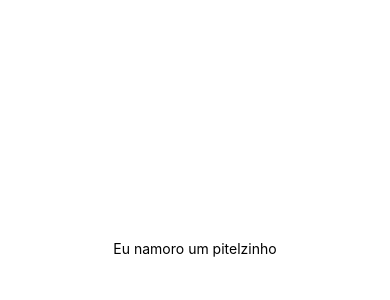
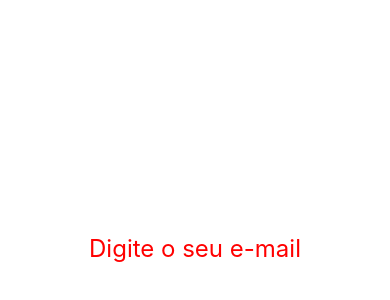
Before and after one commit to iwprogramacao/turmas-rocketseat, a React Native app: screen / in a window 390 px wide. Shown: the part 174-474 px from the top of the page. Built offline with nearby package versions, Linux system fonts and the light colour scheme.

Commit message:
Path Mapping

```diff
--- a/babel.config.js
+++ b/babel.config.js
@@ -2,5 +2,21 @@ module.exports = function(api) {
   api.cache(true);
   return {
     presets: ['babel-preset-expo'],
+    plugins: [
+      [
+        'module-resolver',
+        {
+          root: ['./src'],
+          alias: {
+            '@assets': './src/assets',
+            '@components': './src/components',
+            '@routes': './src/routes',
+            '@screens': './src/screens',
+            '@storage': './src/storage',
+            '@theme': './src/theme',
+            '@utils': './src/utils',
+          }
+        }
+      ]]
   };
 };
--- a/package.json
+++ b/package.json
@@ -17,6 +17,7 @@
   "devDependencies": {
     "@babel/core": "^7.20.0",
     "@types/react": "~18.2.45",
+    "babel-plugin-module-resolver": "^5.0.0",
     "typescript": "^5.3.3"
   },
   "private": true
--- a/src/screen/Groups/index.tsx
+++ b/src/screen/Groups/index.tsx
@@ -1,9 +1,16 @@
 import React from "react"
-import { View, Text } from 'react-native';
+import { View, Text, StyleSheet } from 'react-native';
 export function Groups() {
   return (
     <View>
-      <Text>Eu namoro um pitelzinho</Text>
+      <Text style={styles.text}>Digite o seu e-mail</Text>
     </View>
   )
 }
+
+const styles = StyleSheet.create({
+  text: {
+    fontSize: 24,
+    color: "red"
+  },
+});
```
Also changed, not shown: tsconfig.json (+24 -0 lines), 1 other file (tests, documents, lock files or other folders).
